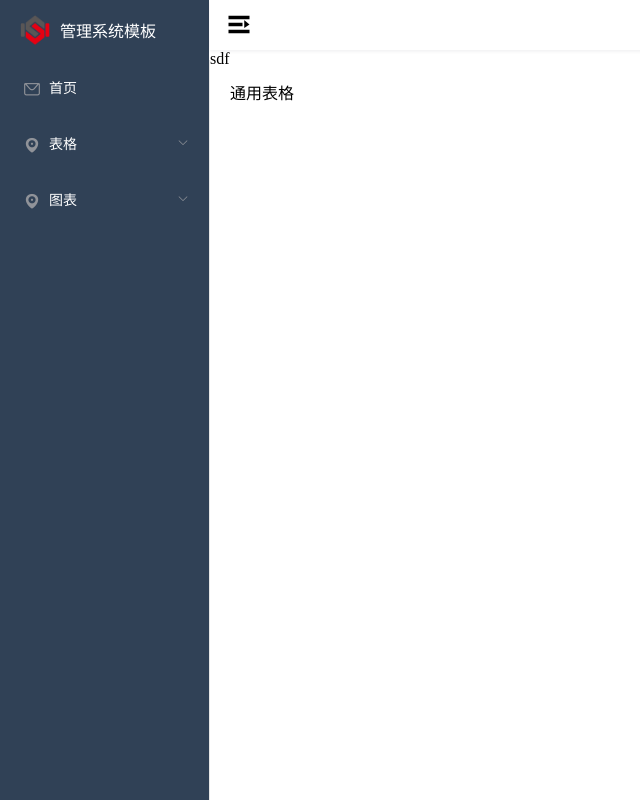
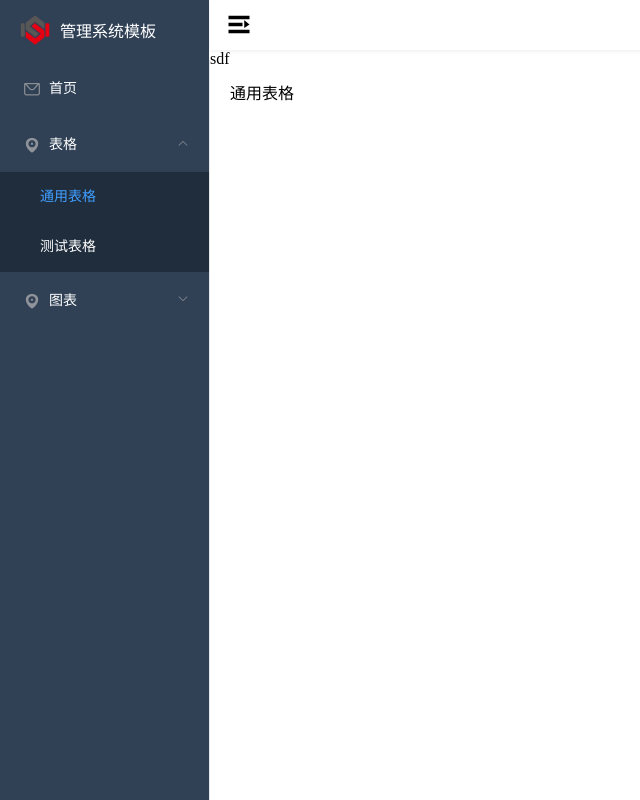
Before and after one commit to Zhenghongfang/22-04-13-zhf, a Vue app: page /#/table/common in a window 1280 px wide. Shown: the whole page, without its empty margins (0-640 px from the left). Built offline with nearby package versions, Linux system fonts and the light colour scheme.

Commit message:
默认高亮

```diff
--- a/src/views/layout/components/Sidebar.vue
+++ b/src/views/layout/components/Sidebar.vue
@@ -3,6 +3,7 @@
     <el-menu
       background-color='#304156'
       text-color='#ffffff'
+      :default-active = 'currentRouter.path'
       :unique-opened=true
       router>
       <template v-for="item in menulist">
@@ -77,6 +78,11 @@ export default {
       }],
     }
   },
+  computed: {
+    currentRouter() {
+      return this.$route
+    },
+  },
 }
 </script>
 
```
